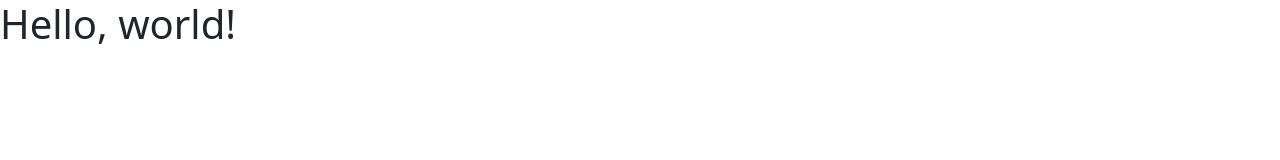
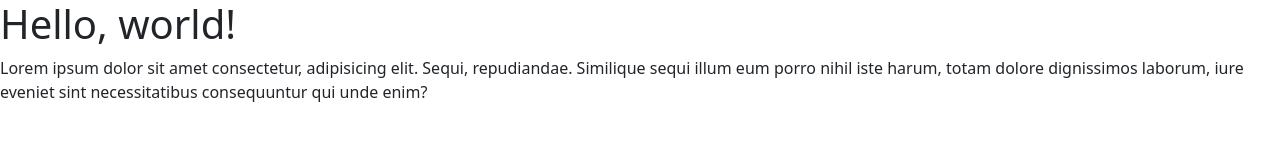
Before and after one commit to ErandyDiana/RepositorioPrueba, a plain HTML site: page index.html in a window 1280 px wide. Drawn offline with nearby package versions, Linux system fonts and the light colour scheme.

Commit message:
Se agrego un parrafo

```diff
--- a/index.html
+++ b/index.html
@@ -8,6 +8,8 @@
   </head>
   <body>
     <h1>Hello, world!</h1>
+    <!--Sebas realizo este parrafo-->
+    <p>Lorem ipsum dolor sit amet consectetur, adipisicing elit. Sequi, repudiandae. Similique sequi illum eum porro nihil iste harum, totam dolore dignissimos laborum, iure eveniet sint necessitatibus consequuntur qui unde enim?</p>
     <script src="https://cdn.jsdelivr.net/npm/bootstrap@5.3.0/dist/js/bootstrap.bundle.min.js" integrity="sha384-geWF76RCwLtnZ8qwWowPQNguL3RmwHVBC9FhGdlKrxdiJJigb/j/68SIy3Te4Bkz" crossorigin="anonymous"></script>
   </body>
 </html>
```
